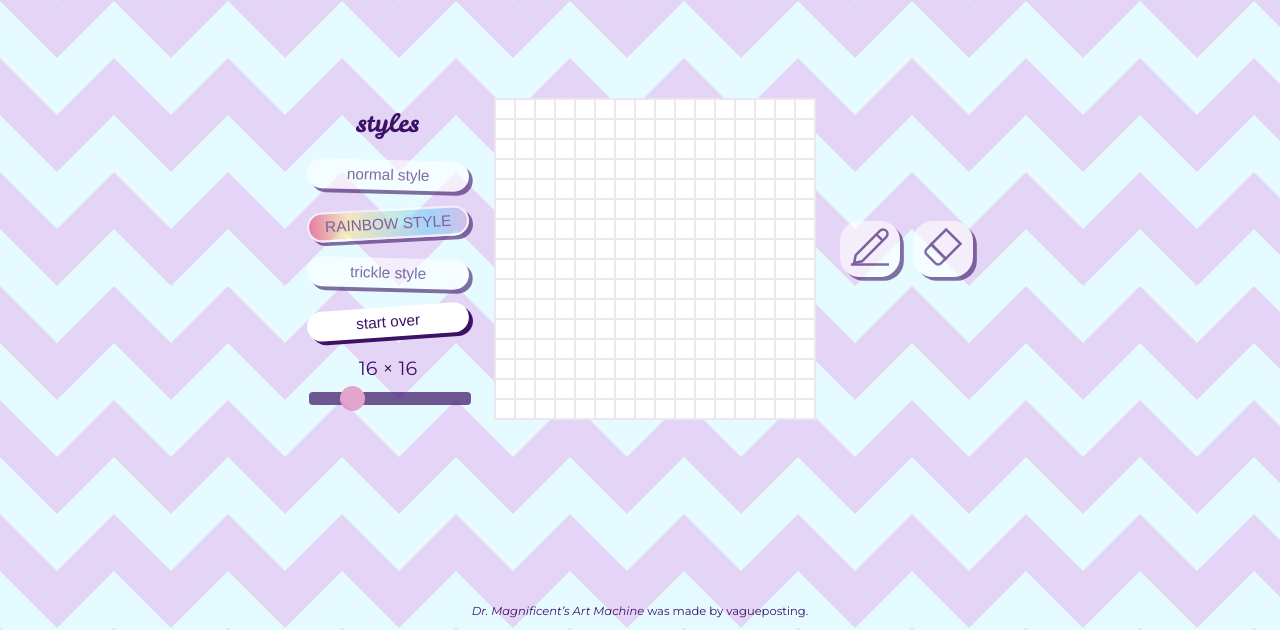
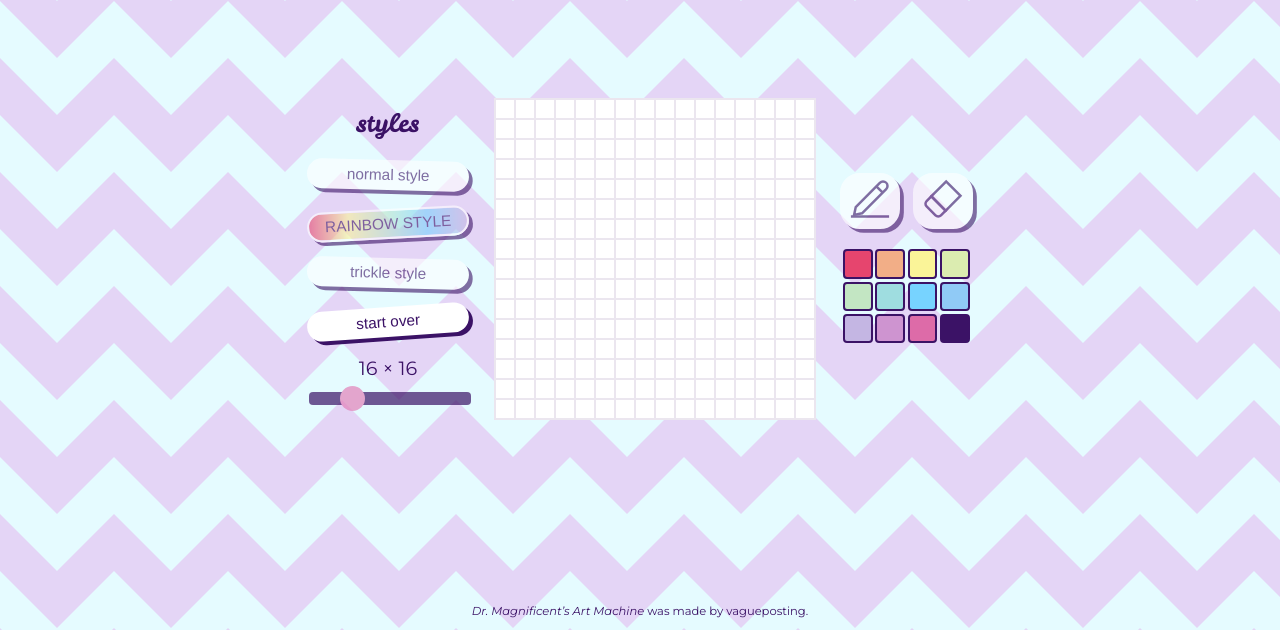
Before and after one commit to vagueposting/etch-a-sketch, a plain HTML site: page index.html in a window 1280 px wide. Shown: the part 170-800 px from the top of the page. Drawn offline with Linux system fonts and the light colour scheme.

Commit message:
Added color picker

```diff
--- a/script.js
+++ b/script.js
@@ -23,11 +23,9 @@ function subdivideCanvas(int) {
     return (1/int) * 100;
 };
 
-let penMode = "NORMAL",
-rainbowIndex = 0;
-
 // color init
-let rainbowColors = ["rgba(230,69,110,1)",
+let colorPalette = [
+    "rgb(230,69,110)",
     "rgb(242, 174, 135)",
     "rgb(250,244,152)",
     "rgb(219, 236, 176)",
@@ -37,8 +35,17 @@ let rainbowColors = ["rgba(230,69,110,1)",
     "rgb(144, 202, 246)",
     "rgb(196,182,227)",
     "rgb(206, 148, 208)",
-    "rgb(221, 107, 168)"
+    "rgb(221, 107, 168)",
+    "rgb(59, 18, 102)"
 ];
+
+// pen init
+
+let penMode = "NORMAL",
+penState = "DRAW",
+penColor = colorPalette[11],
+rainbowIndex = 0;
+
 
 // Welcome to the button zone, Davis.
 
@@ -50,19 +57,16 @@ let rainbowColors = ["rgba(230,69,110,1)",
 
 pen.addEventListener("click", (e) => {
     penState = "DRAW";
-})
-
+});
 eraser.addEventListener("click", (e) => {
     penState = "ERASE";
-})
-
+});
 rainbowMode.addEventListener("click", (e) => {
     penMode = "RAINBOW";
-})
-
+});
 normalMode.addEventListener("click", (e) => {
     penMode = "NORMAL";
-})
+});
 
 dimensionSlider.addEventListener("input", (e) => {
     canvasDimensions = e.target.value;
@@ -110,14 +114,34 @@ function generateGrid(numberOfPixels = canvasDimensions) {
 function draw(e) {
     if (penState === "DRAW") {
         if (penMode === "RAINBOW") {
+            const rainbowColors = colorPalette.slice(0,-1);
             e.target.style.backgroundColor = rainbowColors[rainbowIndex];
             rainbowIndex = (rainbowIndex + 1) % rainbowColors.length;
             }
         else if (penMode === "NORMAL") {
-            e.target.style.backgroundColor = "#3b1266";
+            e.target.style.backgroundColor = penColor;
         }
     } else if (penState === "ERASE") {
         e.target.style.backgroundColor = "white";
     }
 }
+
+// Color palette
+
+function generatePalette(numberOfColors = colorPalette.length) {
+    console.log("generatePalette function found.")
+
+    for (let i = 0; i < colorPalette.length; i++) {
+        let colorSwatch = document.createElement("div");
+        colorSwatch.classList.add("colorSwatch");
+        colorSwatch.style.backgroundColor = colorPalette[i];
+        colorSwatch.addEventListener("click", (e) => {
+            penColor = colorPalette[i]
+            console.log(`pen color is: ${penColor}`)
+        })
+        colorSelection.appendChild(colorSwatch);
+    }
+}
+
 generateGrid();
+generatePalette();
--- a/styles.css
+++ b/styles.css
@@ -43,6 +43,7 @@ h1 {
 .controls {
     display: flex;
     flex-direction: column;
+    justify-content: center;
     gap: 0.75em;
 }
 
@@ -166,6 +167,21 @@ div.pixel {
     border: 2pt solid rgba(59, 18, 102, 0.1);
 }
 
+#colorSelection {
+    display: flex;
+    width: 132px;
+    flex-wrap: wrap;
+    justify-content: center;
+}
+
+.colorSwatch {
+    height: 1em;
+    width: 1em;
+    border: 1.5pt solid rgba(59, 18, 102, 1);
+    border-radius: 4px;
+    margin: 1pt;
+}
+
 
 .footer {
     font-size: .45em;
```
